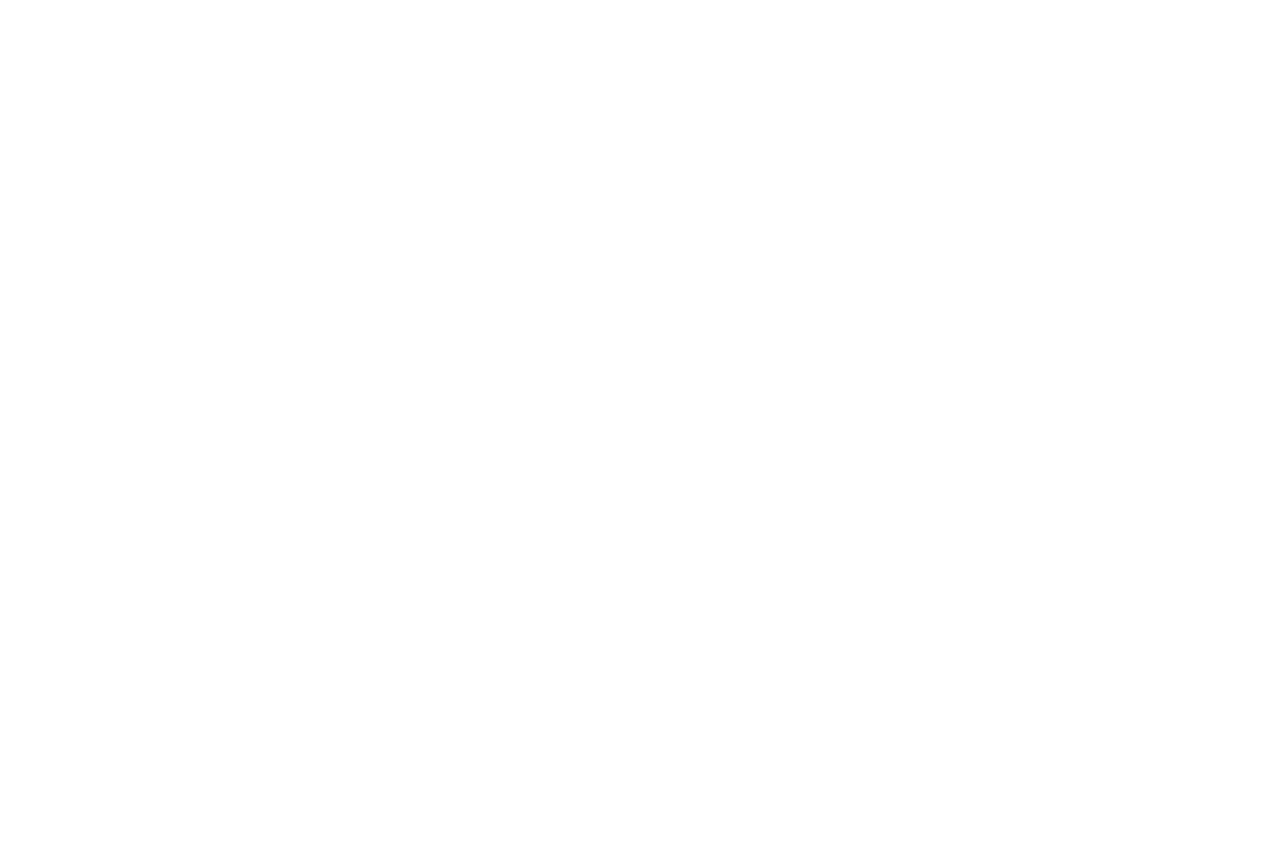
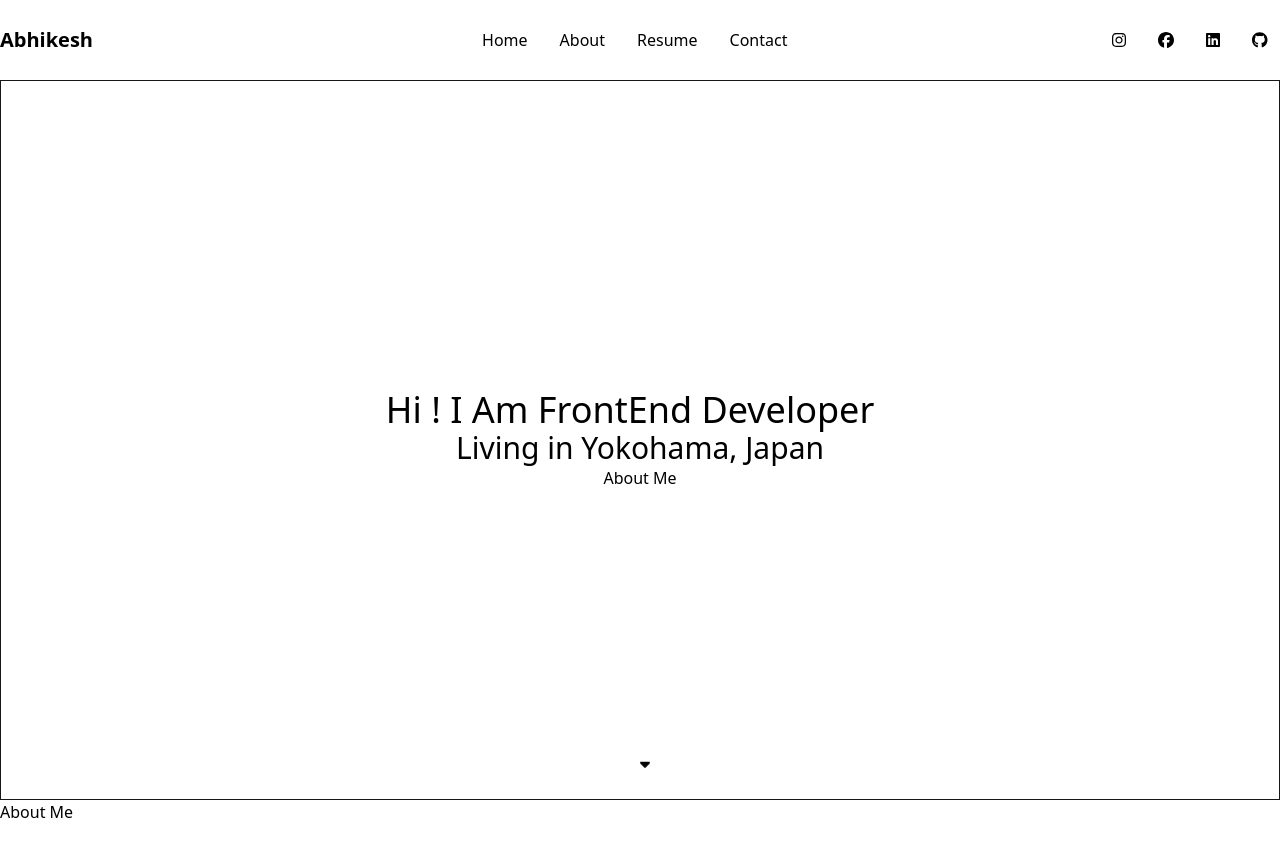
Before and after one commit to abhikeshwale/portfolio, a React (Create React App) app in the folder my-portfolio/: page / in a window 1280 px wide. Shown: the top 856 px of the page. Before the commit the page ends 800 px from the top, so only its background shows below. Built offline with nearby package versions, Linux system fonts and the light colour scheme.

Commit message:
Page-1 commit

```diff
--- a/my-portfolio/src/App.css
+++ b/my-portfolio/src/App.css
@@ -0,0 +1,3 @@
+@tailwind base;
+@tailwind components;
+@tailwind utilities;
--- a/my-portfolio/src/App.js
+++ b/my-portfolio/src/App.js
@@ -1,12 +1,17 @@
-
 import './App.css';
+import About from './Components/About';
+import Head from './Components/Head';
+import Home from './Components/Home';
+import MainContainer from './Components/MainContainer';
 
 function App() {
   return (
-    <div className="App">
-
+    <div className="overflow-hidden ">
+    <Head></Head>
+    <Home></Home>
+    <About/>
+    <MainContainer/>
     </div>
   );
 }
-
 export default App;
--- /dev/null
+++ b/my-portfolio/src/Components/About.js
@@ -0,0 +1,16 @@
+import React, {useState} from 'react'
+const About = () => {
+
+
+  return (
+    <div className='h-80v'>
+
+
+          <div><button>About Me</button></div>
+
+
+    </div>
+  )
+}
+
+export default About
--- /dev/null
+++ b/my-portfolio/src/Components/Contact.js
@@ -0,0 +1,9 @@
+import React from 'react'
+
+const Contact = () => {
+  return (
+    <div>Contact</div>
+  )
+}
+
+export default Contact
--- /dev/null
+++ b/my-portfolio/src/Components/Head.js
@@ -0,0 +1,60 @@
+import React from "react";
+import { FontAwesomeIcon } from "@fortawesome/react-fontawesome";
+import {
+  faInstagram,
+  faFacebook,
+  faLinkedin,
+  faGithub,
+} from "@fortawesome/free-brands-svg-icons";
+
+const Head = () => {
+  return (
+    <div className="h-10v flex justify-between sticky ">
+      <div className="flex-1 items-center flex gap-8">
+        <div className="font-bold text-xl">Abhikesh</div>
+      </div>
+      <div className="flex flex-1 items-center justify-center font-normal">
+        <div className="flex-10">
+          <ul className="flex gap-8 ml-16 hover:cursor-pointer">
+            <li>Home</li>
+            <li>About</li>
+            <li>Resume</li>
+            <li>Contact</li>
+          </ul>
+        </div>
+      </div>
+      <div className="flex flex-1 items-center  font-normal">
+        <div className="flex-10">
+          <ul className="flex justify-between gap-8 mr-3">
+            <li>
+              <FontAwesomeIcon
+                icon={faInstagram}
+                className="hover:text-pink-600"
+              />
+            </li>
+            <li>
+              <FontAwesomeIcon
+                icon={faFacebook}
+                className="hover:text-blue-600"
+              />
+            </li>
+            <li>
+              <FontAwesomeIcon
+                icon={faLinkedin}
+                className="hover:text-blue-900"
+              />
+            </li>
+            <li>
+              <FontAwesomeIcon
+                icon={faGithub}
+                className="hover:text-orange-500"
+              />
+            </li>
+          </ul>
+        </div>
+      </div>
+    </div>
+  );
+};
+
+export default Head;
--- /dev/null
+++ b/my-portfolio/src/Components/Home.js
@@ -0,0 +1,32 @@
+import React from "react";
+import { useTypewriter, Cursor } from "react-simple-typewriter";
+import { FontAwesomeIcon } from "@fortawesome/react-fontawesome";
+import { faCaretDown } from "@fortawesome/free-solid-svg-icons";
+const Home = () => {
+  const [text] = useTypewriter({
+    words: [
+      "Abhikesh",
+      "FrontEnd Developer",
+      "Bilingual Engineer",
+      "JLPT N2 Certified",
+    ],
+    loop: {},
+    typeSpeed: 100,
+    deleteSpeed: 100,
+  });
+
+  return (
+
+      <div className="flex  flex-col max-w-full h-90v items-center  border-neutral-900 border justify-center">
+        <span className="text-4xl">
+          Hi ! I Am {text}
+          <Cursor />
+        </span>
+        <span className="text-3xl">Living in Yokohama, Japan</span>
+        <button>About Me</button>
+       <a href="/"> <FontAwesomeIcon icon={faCaretDown} bounce className="absolute bottom-0 pb-7" /></a>
+
+    </div>
+  );
+};
+export default Home;
--- /dev/null
+++ b/my-portfolio/src/Components/MainContainer.js
@@ -0,0 +1,17 @@
+import React from 'react'
+import Home from './Home'
+import About from './About'
+import Resume from './Resume'
+import Contact from './Contact'
+import Head from './Head'
+
+const MainContainer = () => {
+  return (
+    <div>
+
+
+    </div>
+  )
+}
+
+export default MainContainer
--- /dev/null
+++ b/my-portfolio/src/Components/Resume.js
@@ -0,0 +1,9 @@
+import React from 'react'
+
+const Resume = () => {
+  return (
+    <div>Resume</div>
+  )
+}
+
+export default Resume
--- /dev/null
+++ b/my-portfolio/tailwind.config.js
@@ -0,0 +1,29 @@
+/** @type {import('tailwindcss').Config} */
+const defaultTheme = require('tailwindcss/defaultTheme');
+
+module.exports = {
+  content: ["./src/**/*.{html,js}"],
+  theme: {
+    extend:
+    {
+      backgroundImage:{
+        "bg": "url(./assets/bg.jpg)",
+      }
+    },
+    height: {
+      "10v": "10vh",
+      "50v": "50vh",
+      "100v": "100vh",
+      "90v": "90vh",
+      "80v": "80vh",
+      "1089" : "1089px"
+    },
+    flex: {
+      "10": "10",
+    },
+    transform: {
+      "transform-img" : "translate3d(-50%, -14.8536px, 0px)"
+    }
+  },
+  plugins: [],
+}
```
Also changed, not shown: my-portfolio/package.json (+10 -0 lines), 2 other files (tests, documents, lock files or other folders).
